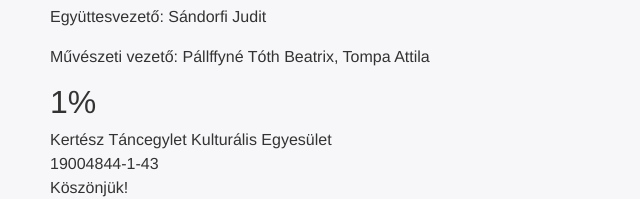
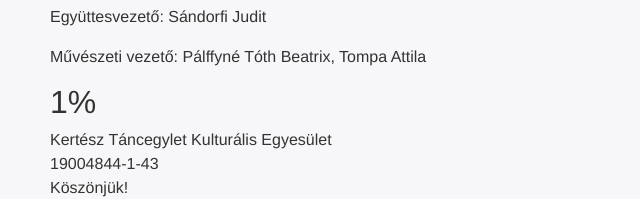
Before and after one commit to kertesztancegylet/kertesztancegylet.github.io, a plain HTML site: page index.html in a window 1280 px wide. Shown: the part 3411-3610 px from the top of the page, 605-1245 px from the left. Drawn offline with nearby package versions, Linux system fonts and the light colour scheme.

Commit message:
Update index.html

```diff
--- a/index.html
+++ b/index.html
@@ -199,7 +199,7 @@
                 <div class="col-md-6 text-xs-left">
                     <h1 class="pi-draggable pi-item">&nbsp;</h1>
                     <p>Együttesvezető: Sándorfi Judit</p>
-                    <p>Művészeti vezető: Pállffyné Tóth Beatrix, Tompa Attila</p>
+                    <p>Művészeti vezető: Pálffyné Tóth Beatrix, Tompa Attila</p>
 
 
                     <h2>1%</h2>
```
